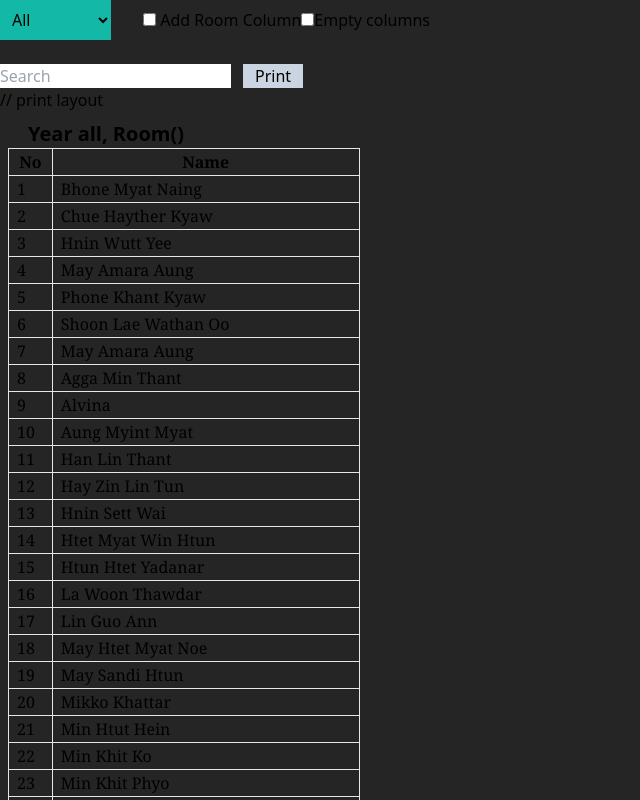
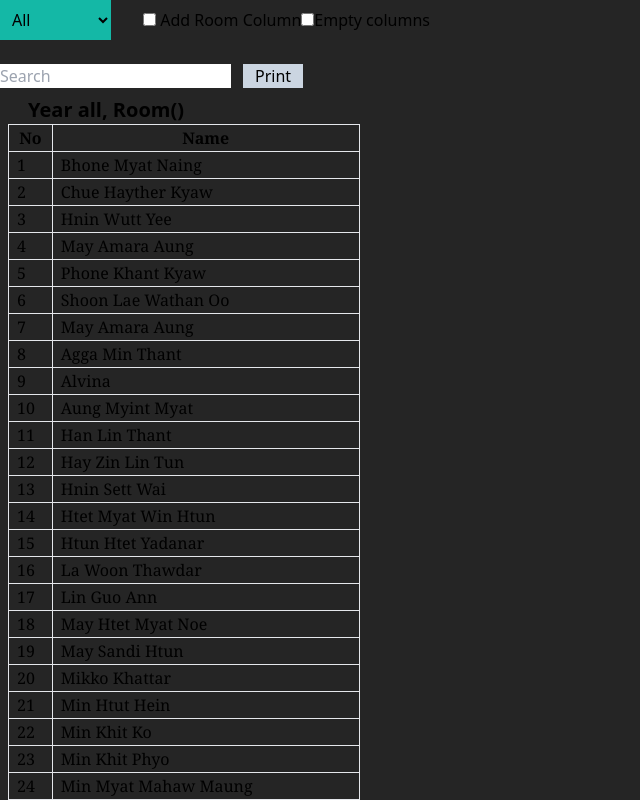
Before and after one commit to zsphinxyz/next01, a Next.js app: page /att in a window 1280 px wide. Shown: the top 800 px of the page, without its empty margins (0-640 px from the left). Built offline with nearby package versions, Linux system fonts and the light colour scheme.

Commit message:
test from new pc

```diff
--- a/pages/att/index.tsx
+++ b/pages/att/index.tsx
@@ -109,7 +109,6 @@ export default function Att() {
 		/>
 
 		<br />
-		// print layout
 		<div
 		ref={printRef}
 		className='w-fit border-green-200 p-2'>
```
